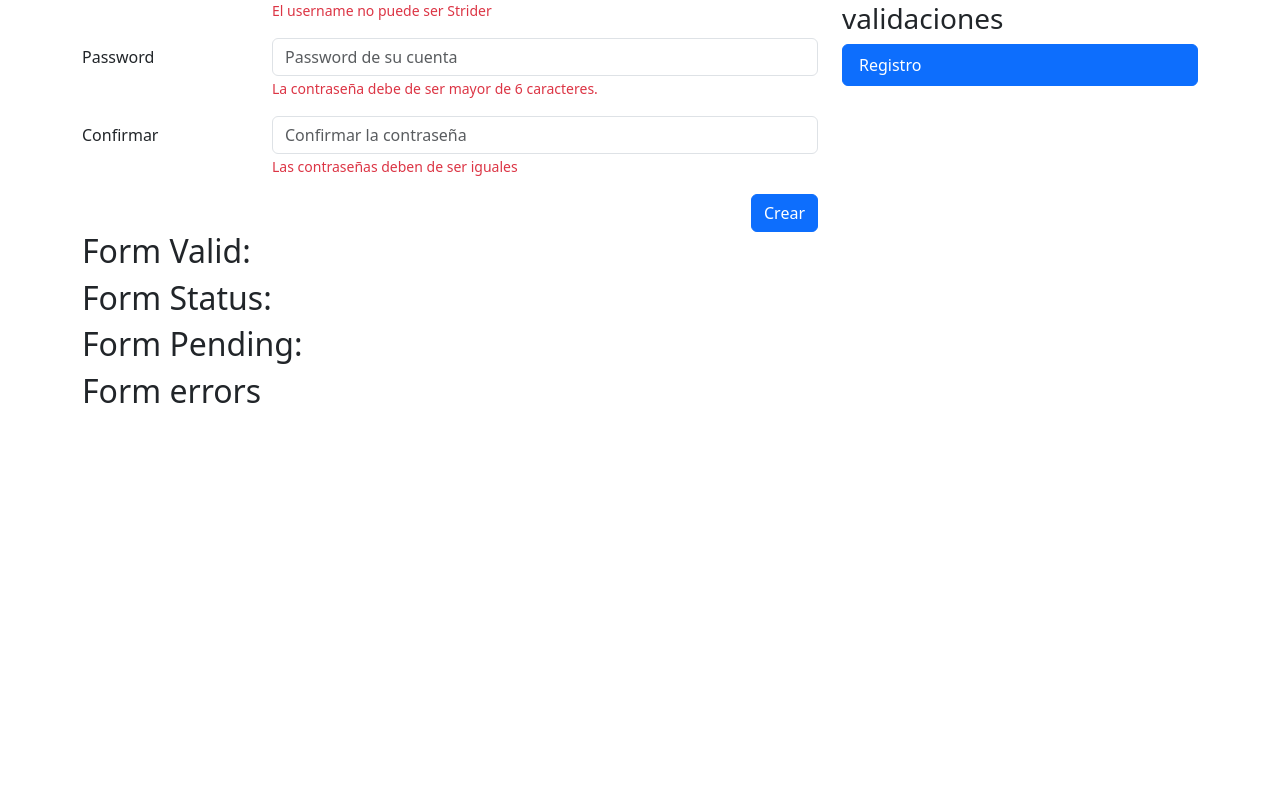
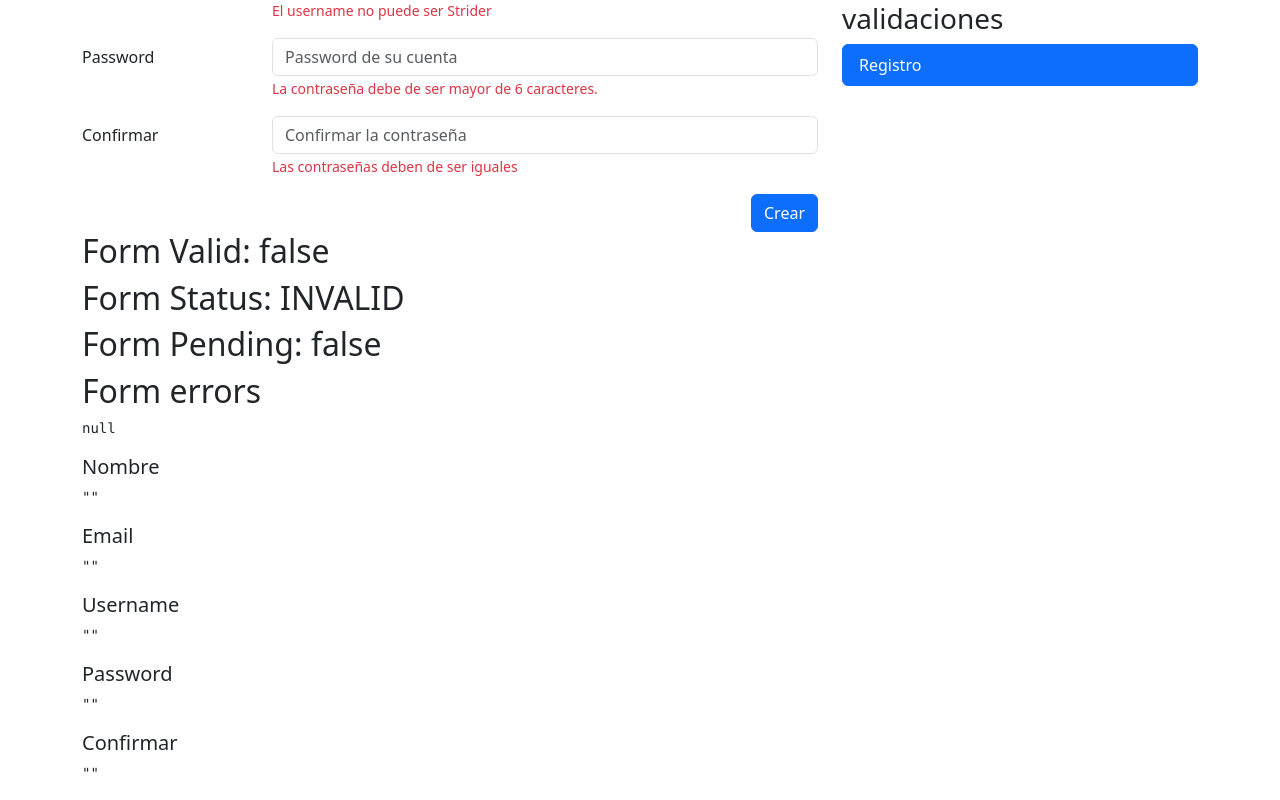
Before and after one commit to geovannysalvador/formularios-reactivos, an Angular app: page /auth/singUp in a window 1280 px wide. Shown: the part 291-1091 px from the top of the page. Before the commit the page ends 800 px from the top, so only its background shows below. Built offline with nearby package versions, Linux system fonts and the light colour scheme.

Commit message:
Validaciones personalizadas codigo base

```diff
--- a/src/app/auth/auth.module.ts
+++ b/src/app/auth/auth.module.ts
@@ -1,8 +1,10 @@
 import { NgModule } from '@angular/core';
 import { CommonModule } from '@angular/common';
+import { ReactiveFormsModule } from '@angular/forms';
 
 import { AuthRoutingModule } from './auth-routing.module';
 import { RegisterPageComponent } from './pages/register-page/register-page.component';
+
 
 
 @NgModule({
@@ -11,7 +13,8 @@ import { RegisterPageComponent } from './pages/register-page/register-page.compo
   ],
   imports: [
     CommonModule,
-    AuthRoutingModule
+    AuthRoutingModule,
+    ReactiveFormsModule,
   ]
 })
 export class AuthModule { }
--- a/src/app/auth/pages/register-page/register-page.component.html
+++ b/src/app/auth/pages/register-page/register-page.component.html
@@ -4,7 +4,7 @@
 <div class="row">
     <div class="col">
 
-        <form autocomplete="off">
+        <form [formGroup]="myFom" (ngSubmite)="onSubmit()" autocomplete="off">
 
             <!-- Nombre -->
             <div class="row mb-3">
@@ -12,6 +12,7 @@
                 <div class="col-sm-9">
                     <input type="text"
                            class="form-control"
+                           formControlName="name"
                            placeholder="Nombre del usuario">
 
                     <span class="form-text text-danger">
@@ -26,6 +27,7 @@
                 <div class="col-sm-9">
                     <input type="email"
                            class="form-control"
+                           formControlName="email"
                            placeholder="Email del usuario">
                     <span class="form-text text-danger">
                         mensaje de error del email
@@ -39,6 +41,7 @@
                 <div class="col-sm-9">
                     <input type="text"
                            class="form-control"
+                           formControlName="username"
                            placeholder="Nombre código del usuario">
                     <span class="form-text text-danger">
                          El username no puede ser Strider
@@ -52,6 +55,7 @@
                 <div class="col-sm-9">
                     <input type="password"
                            class="form-control"
+                           formControlName="password"
                            placeholder="Password de su cuenta">
 
                     <span class="form-text text-danger">
@@ -66,6 +70,7 @@
                 <div class="col-sm-9">
                     <input type="password"
                            class="form-control"
+                           formControlName="password2"
                            placeholder="Confirmar la contraseña">
 
                     <span class="form-text text-danger">
@@ -90,24 +95,24 @@
 </div>
 
 
-<h2>Form Valid: </h2>
-<h2>Form Status: </h2>
-<h2>Form Pending: </h2>
-<h2>Form errors</h2>
-<!-- <pre>{{ 'formulario' | json }}</pre>
+<h2>Form Valid: {{ myFom.valid }} </h2>
+<h2>Form Status: {{ myFom.status }} </h2>
+<h2>Form Pending: {{ myFom.pending }} </h2>
+<h2>Form errors </h2>
+<pre>{{ myFom.errors | json }}</pre>
 
 <h5>Nombre</h5>
-<pre>{{ 'formulario' | json }}</pre>
+<pre>{{ myFom.value.name | json }}</pre>
 
 <h5>Email</h5>
-<pre>{{ 'formulario' | json }}</pre>
+<pre>{{ myFom.value.email | json }}</pre>
 
 <h5>Username</h5>
-<pre>{{ 'formulario' | json }}</pre>
+<pre>{{ myFom.value.username | json }}</pre>
 
 
 <h5>Password</h5>
-<pre>{{ 'formulario' | json }}</pre>
+<pre>{{ myFom.value.password | json }}</pre>
 
 <h5>Confirmar</h5>
-<pre>{{ 'formulario' | json }}</pre> -->
+<pre>{{ myFom.value.password2 | json }}</pre>
--- a/src/app/auth/pages/register-page/register-page.component.ts
+++ b/src/app/auth/pages/register-page/register-page.component.ts
@@ -1,4 +1,5 @@
 import { Component } from '@angular/core';
+import { FormBuilder, FormGroup, Validators } from '@angular/forms';
 
 @Component({
   selector: 'app-register-page',
@@ -8,4 +9,22 @@ import { Component } from '@angular/core';
 })
 export class RegisterPageComponent {
 
+  public myFom:FormGroup = this.fb.group({
+    name: ['', [ Validators.required ]],
+    email: ['', [ Validators.required ]],
+    username: ['', [ Validators.required ]],
+    password: ['', [ Validators.required, Validators.minLength(6) ]],
+    password2: ['', [ Validators.required ]],
+  })
+
+  constructor(private fb:FormBuilder){}
+
+  isValidField(field:string):void{
+    //TODO validacion de un servicio
+  }
+
+  onSubmit(){
+    this.myFom.markAllAsTouched;
+  }
+
 }
```
Also changed, not shown: src/app/reactive/pages/switches-page/switches-page.component.html (+12 -11 lines), src/app/reactive/pages/switches-page/switches-page.component.ts (+44 -2 lines).
